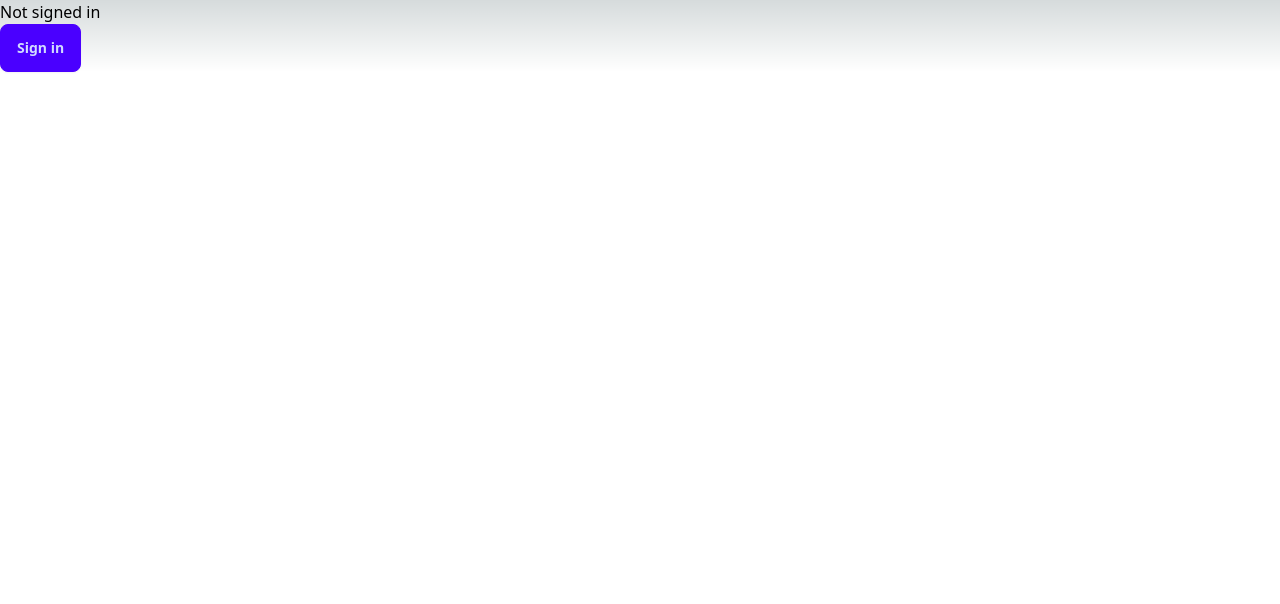
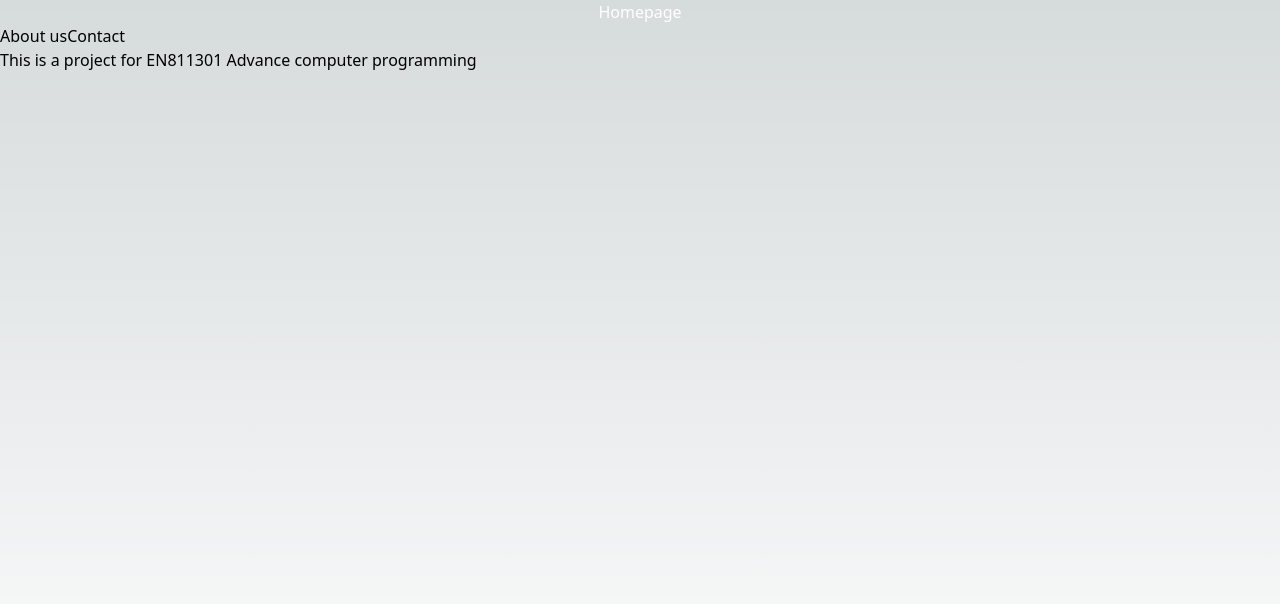
Before and after one commit to Apiratchai/Node-Note, a Next.js app in the folder node-note/: page / in a window 1280 px wide. Shown: the top 604 px of the page. Built offline with nearby package versions, Linux system fonts and the light colour scheme; no server answers.

Commit message:
footer test

```diff
--- /dev/null
+++ b/node-note/conponents/Footer.jsx
@@ -0,0 +1,13 @@
+export default function Footer() {
+    return (
+        <footer className="footer footer-center p-10 bg-base-200 text-base-content rounded">
+            <nav className="grind grid-flow-col gap-2">
+                <a href="" className="link link-hover">About us</a>
+                <a href="" className="link link-hover">Contact</a>
+            </nav>
+            <aside>
+                <p>This is a project for EN811301 Advance computer programming</p>
+            </aside>
+        </footer>
+    )
+}
--- a/node-note/src/pages/Home.jsx
+++ /dev/null
@@ -1,10 +0,0 @@
-import React from 'react'
-
-const Home = () => {
-    return (
-        <div className='header'>Home this is a home<br></br>there are many like this but this one is mine
-        </div>
-    )
-}
-
-export default Home
--- /dev/null
+++ b/node-note/src/pages/Home/index.jsx
@@ -0,0 +1,13 @@
+import React from 'react'
+import Link from 'next/link'
+import Footer from '../../../conponents/Footer'
+
+const Home = () => {
+    return (
+        <>
+        <Footer></Footer>
+        </>
+    )
+}
+
+export default Home
--- a/node-note/src/pages/index.jsx
+++ b/node-note/src/pages/index.jsx
@@ -1,39 +1,12 @@
-import { useSession, signIn, signOut } from "next-auth/react"
-import Link from "next/link"
+import { Main } from "next/document";
+import Footer from "../../conponents/Footer";
 
-export default function Component() {
-  const { data: session } = useSession()
-  if (session) {
+
+export default function Home() {
     return (
-      <div className="navbar flex-row bg-base-300">
-        <div className="flex-1 flex-row">
-          {/* Home Link */}
-          <Link href="/Home">
-            <div className="btn btn-ghost text-xl">Node-Note</div>
-          </Link>
-          {/* Search Input */}
-          <div className="form-control">
-            <input type="text" placeholder="Search" className="input input-bordered w-24 md:w-auto" />
-          </div>
-        </div>
-
-        {/* Profile */}
-        <div>
-          <div tabIndex={0} className="btn btn-ghost btn-circle avatar">
-            <div className="w-full rounded-full">
-              {session.user.image && (
-                <img src="{session.user.image}" alt="Profile" className="w-full h-full object-cover rounded-full" />
-              )}
-            </div>
-          </div>
-        </div>
-      </div>
+        <main className="flex min-h-screen flex-col">
+            <h1 className="text-white text-center">Homepage</h1>
+            <Footer></Footer>
+        </main>
     )
-  }
-  return (
-    <>
-      Not signed in <br />
-      <button className="btn btn-primary btn-xl" onClick={() => signIn()}>Sign in</button>
-    </>
-  )
 }
--- /dev/null
+++ b/node-note/src/pages/index_back.jsx
@@ -0,0 +1,50 @@
+import { useSession, signIn, signOut } from "next-auth/react"
+import Link from "next/link"
+
+export default function Component() {
+  const { data: session } = useSession()
+  if (session) {
+    return (
+      <div className="navbar flex-row bg-base-300">
+        <div className="flex-1 flex-row">
+          {/* Home Link */}
+          <Link href="/Home">
+            <div className="btn btn-ghost text-xl">Node-Note</div>
+          </Link>
+          {/* Search Input */}
+          <div className="form-control">
+            <input type="text" placeholder="Search" className="input input-bordered w-24 md:w-auto" />
+          </div>
+        </div>
+
+        {/* Profile */}
+        <div>
+          <div tabIndex={0} className="btn btn-ghost btn-circle avatar">
+            <div className="w-full rounded-full">
+              {session.user.image && (
+                <img src="{session.user.image}" alt="Profile" className="w-full h-full object-cover rounded-full" />
+              )}
+            </div>
+          </div>
+        </div>
+        <div>
+          <div className="btn btn-ghost" onClick={() => signOut()}>signout</div>
+
+        </div>
+      </div>
+    )
+  }
+  return (
+    <>
+      Not signed in <br />
+      <button className="btn btn-primary btn-xl" onClick={() => signIn()}>Sign in</button>
+      <div className='header'>Home this is a home<br></br>there are many like this but this one is mine
+            <div className='flex-1 flex-col-reverse'>
+                <Link href="/">
+                    <div className='btn btn-primary'> to the note</div>
+                </Link>
+            </div>
+        </div>
+    </>
+  )
+}
```
